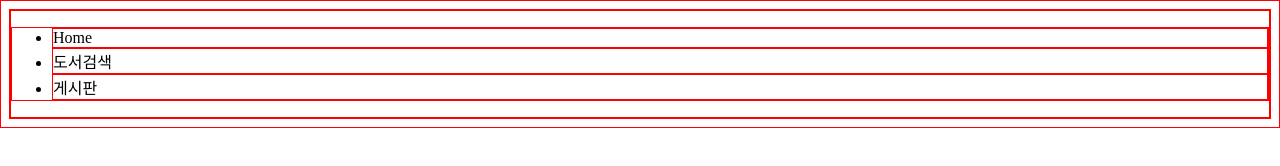
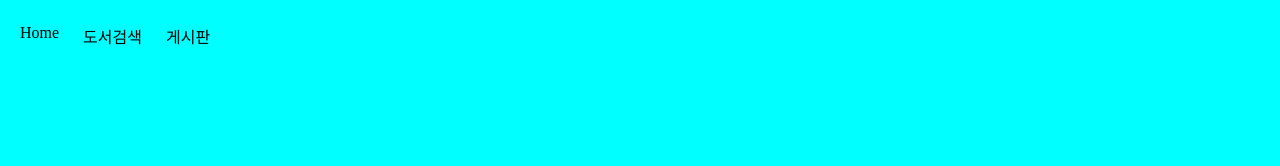
Before and after one commit to slalom0914/npm-html250502, a website: page 01.네비게이션/메뉴1.html in a window 1280 px wide. Drawn offline with Linux system fonts and the light colour scheme.

Commit message:
메뉴네비게이션바 구현하기

```diff
--- a/01.네비게이션/메뉴1.css
+++ b/01.네비게이션/메뉴1.css
@@ -1,3 +1,32 @@
+/*
+패딩을 줬을 때 높이와 너미가 그 패딩을
+포함했을 때도 동일한 높이와 너비가
+되도록 한다.
+*/
 * {
-  border: 1px solid red;
+  box-sizing: border-box;
 }
+
+body {
+  background-color: aqua;
+}
+
+
+#navbar_menu {
+  display: flex;
+}
+
+.navbar_menu_item {
+  padding: 8px 12px;
+  cursor: pointer;
+  border-radius: 4px;
+}
+
+.navbar_menu_item:hover {
+  background-color: beige;
+}
+
+ul {
+  list-style: none;
+  padding-left: 0px;
+}
--- a/01.네비게이션/메뉴1.html
+++ b/01.네비게이션/메뉴1.html
@@ -7,12 +7,14 @@
   <link rel="stylesheet" href="./메뉴1.css">
 </head>
 <body>
-  <div>
-    <ul>
-      <li>Home</li>
-      <li>도서검색</li>
-      <li>게시판</li>
-    </ul>
-  </div>
+  <nav id="navbar">
+    <div>
+      <ul id="navbar_menu">
+        <li class="navbar_menu_item">Home</li>
+        <li class="navbar_menu_item">도서검색</li>
+        <li class="navbar_menu_item">게시판</li>
+      </ul>
+    </div>
+  </nav>
 </body>
 </html>
```
